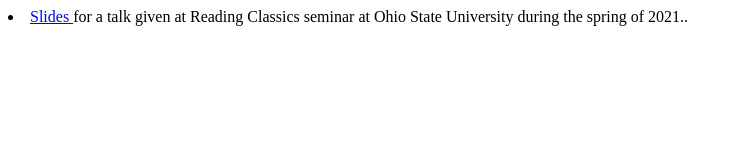
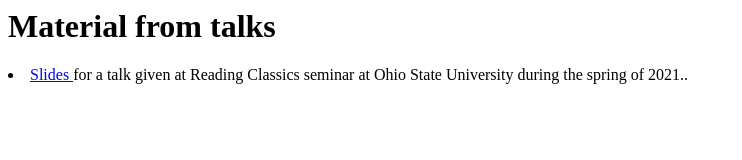
Before and after one commit to ZichuanW/ZichuanW.github.io, a plain HTML site: page talks.html in a window 1280 px wide. Shown: the whole page, without its empty margins (0-742 px from the left). Drawn offline with Linux system fonts and the light colour scheme.

Commit message:
Update talks.html

```diff
--- a/talks.html
+++ b/talks.html
@@ -1,5 +1,6 @@
 <BODY>
 <body background="white.gif">
+<h1>Material from talks</h1>
 
 <p><LI> <a href="https://zichuanw.github.io/homepage/documents/ReadingClassicsApril2021.pdf"> Slides </a> for a talk given at Reading Classics seminar
   at Ohio State University during the spring of 2021..
```
